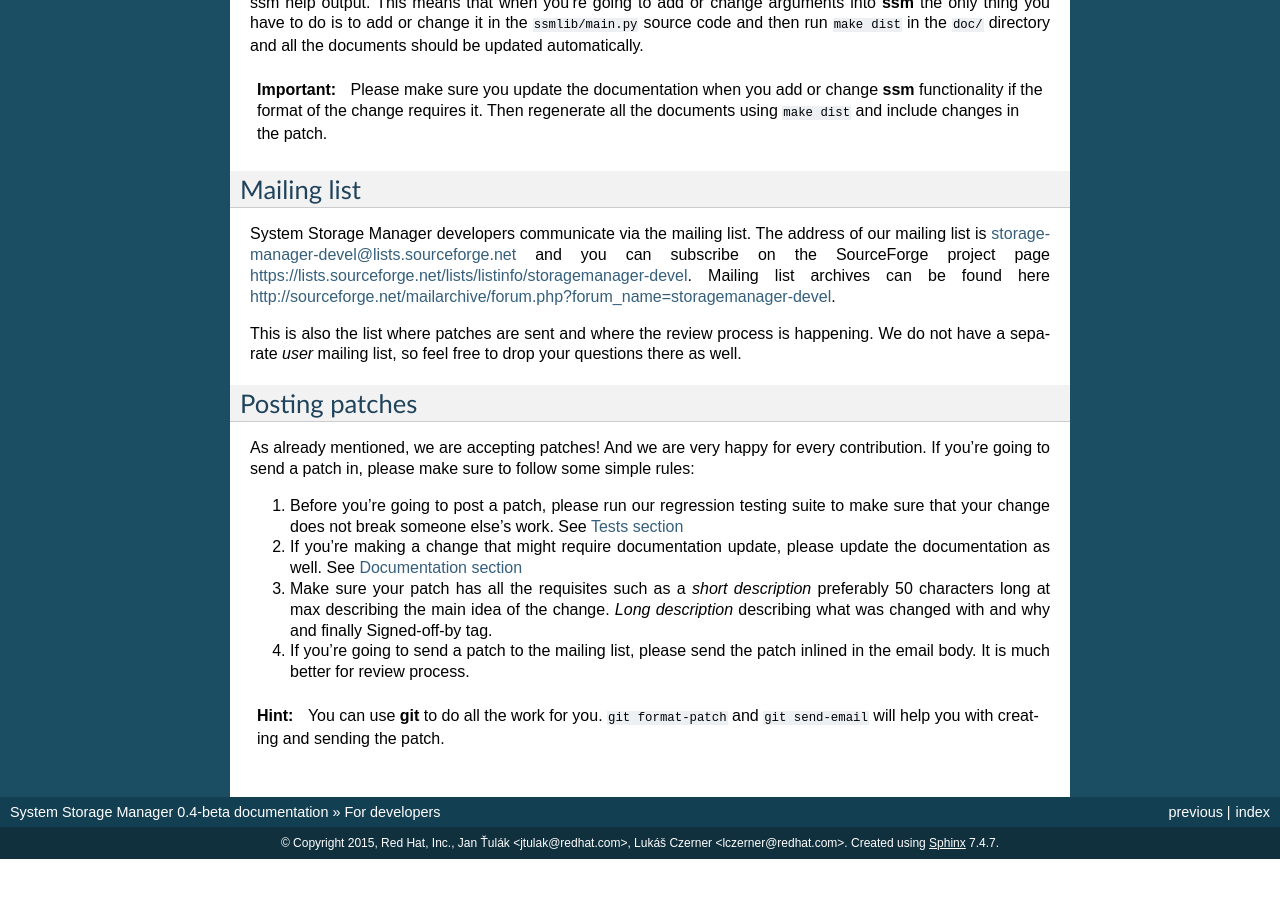
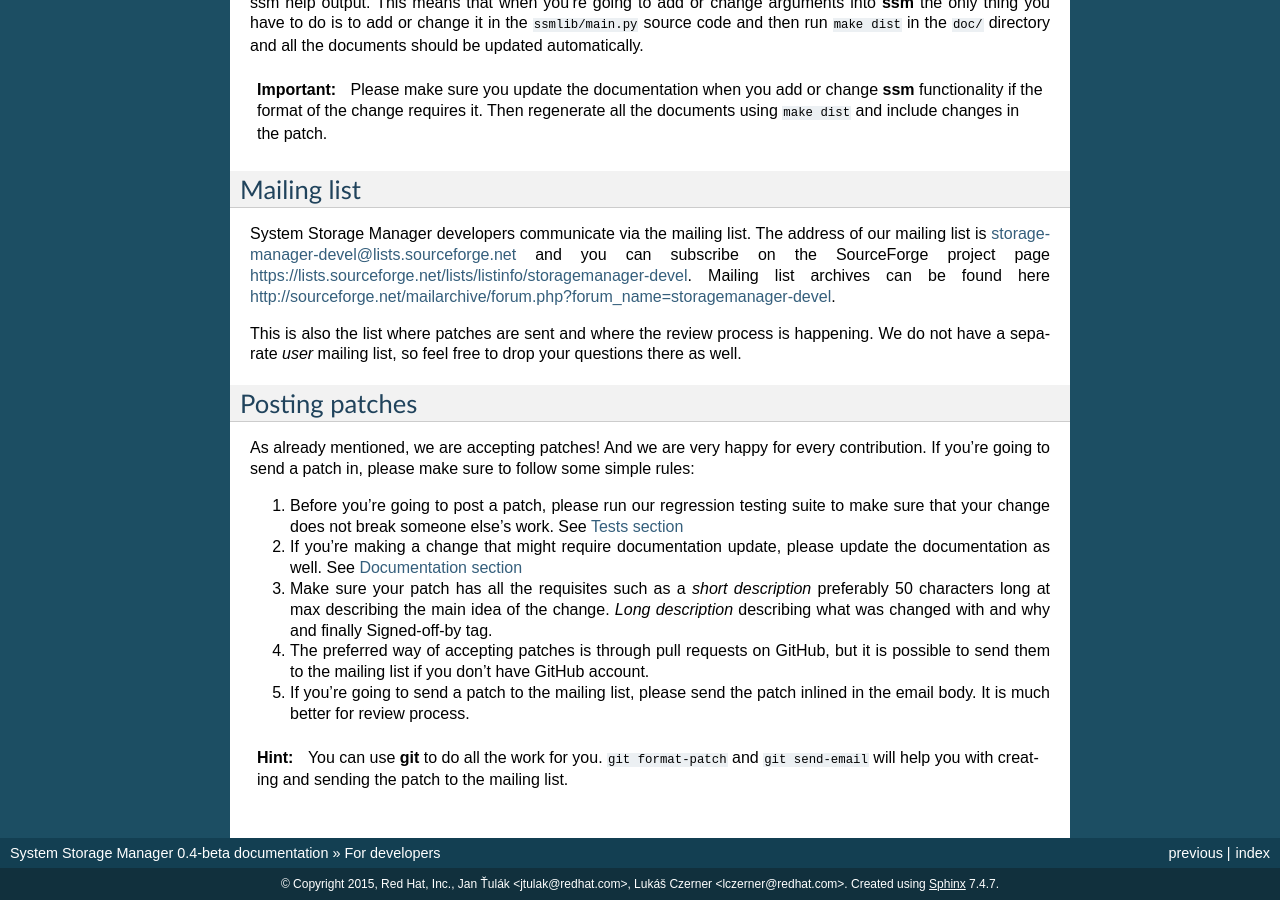
Before and after one commit to system-storage-manager/ssm, a Sphinx documentation site: the page built from doc/src/for_developers.rst, in a window 1280 px wide and 900 px high, scrolled down 1424 px. Built offline with Sphinx 7.4.7, drawn with Linux system fonts in a browser that asks for light colours; before the commit the page ends 2283 px from its top, so only the background shows below that.

Commit message:
doc: preferred way of accepting patches
Mention that GitHub pull requests are now the preferred way of
submitting patches.

Signed-off-by: Jan Tulak <jtulak@redhat.com>

```diff
--- a/doc/src/for_developers.rst
+++ b/doc/src/for_developers.rst
@@ -138,9 +138,14 @@ some simple rules:
    *Long description* describing what was changed with and why and finally
    Signed-off-by tag.
 
+#. The preferred way of accepting patches is through pull requests on GitHub,
+   but it is possible to send them to the mailing list if you don't have GitHub
+   account.
+
 #. If you're going to send a patch to the mailing list, please send the patch
    inlined in the email body. It is much better for review process.
 
 .. hint::
     You can use **git** to do all the work for you. ``git format-patch`` and
-    ``git send-email`` will help you with creating and sending the patch.
+    ``git send-email`` will help you with creating and sending the patch to the
+    mailing list.
```
Also changed, not shown: 1 other file.
